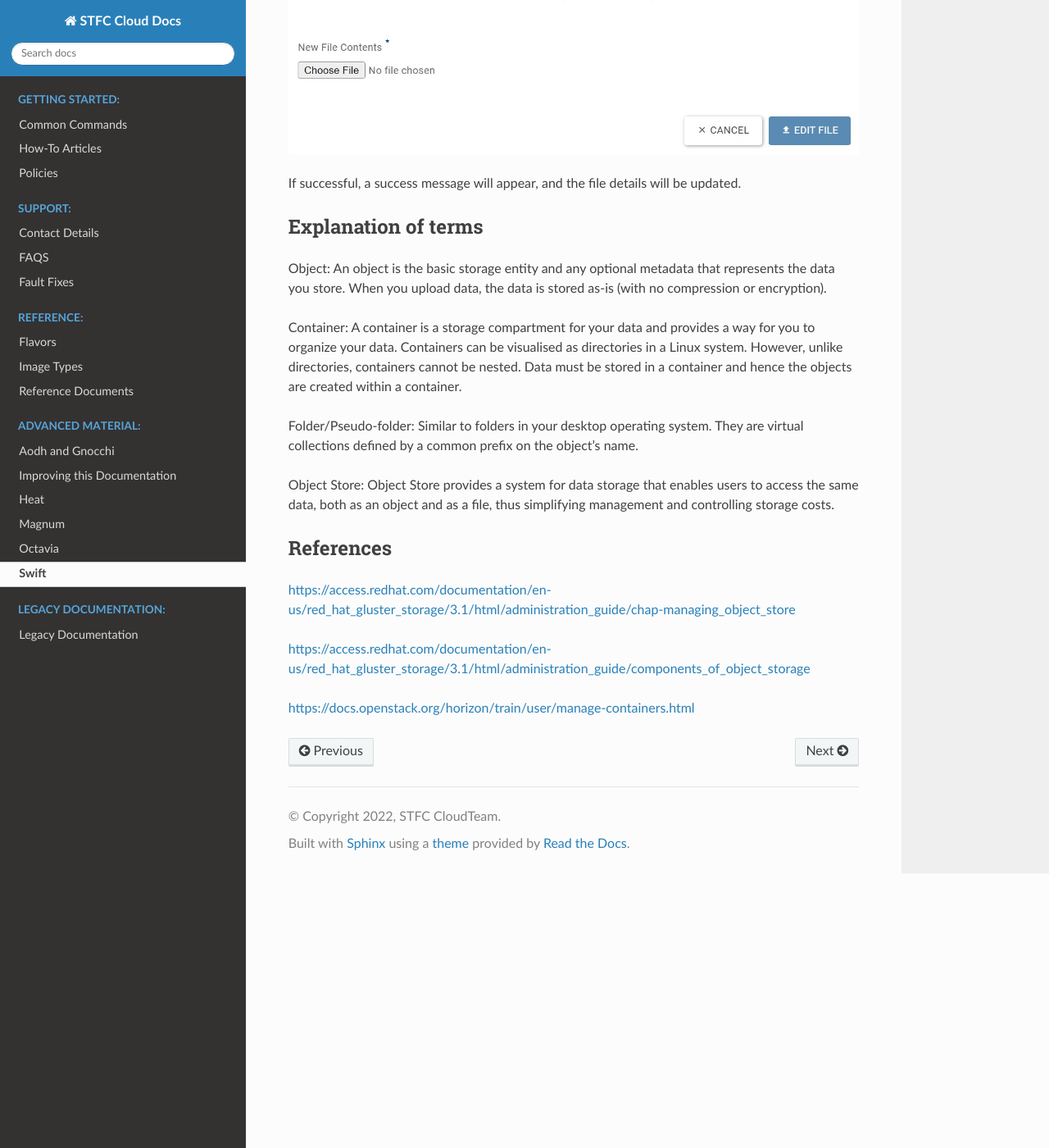
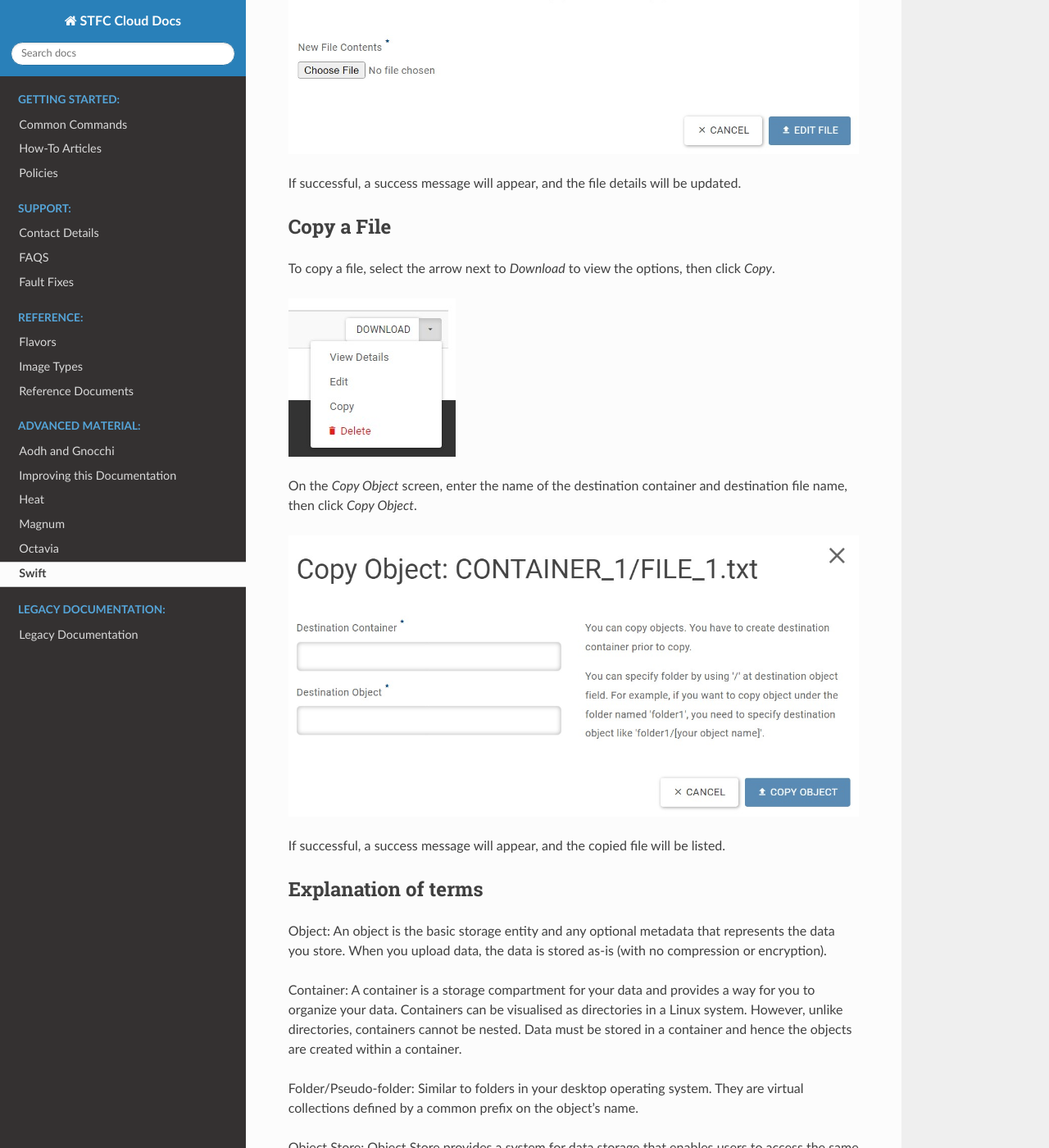
Before and after one commit to stfc/cloud-docs, a Sphinx documentation site: the page built from source/Swift/QuickStart.rst, in a window 1280 px wide and 1400 px high, scrolled down 10509 px. Shown: the whole window at 82% size. Built offline with Sphinx 7.4.7 and the Read the Docs theme 2.0.0, drawn with Linux system fonts in a browser that asks for light colours.

Commit message:
Add copying files to quick start

```diff
--- a/source/Swift/QuickStart.rst
+++ b/source/Swift/QuickStart.rst
@@ -195,6 +195,22 @@ On the `Edit File` screen, select `Choose file` to specifiy the new contents of
 If successful, a success message will appear, and the file details will be updated.
 
 
+.. _swift_copy_objects:
+
+Copy a File
+-----------
+
+To copy a file, select the arrow next to `Download` to view the options, then click `Copy`.
+
+.. image:: /assets/howtos/CreateAContainer/11-object-options.png
+
+On the `Copy Object` screen, enter the name of the destination container and destination file name, then click `Copy Object`.
+
+.. image:: /assets/howtos/CreateAContainer/32-object-copy.png
+
+If successful, a success message will appear, and the copied file will be listed.
+
+
 .. _swift_terms:
 
 Explanation of terms
```
Also changed, not shown: source/assets/howtos/CreateAContainer/32-object-copy.png (added).
